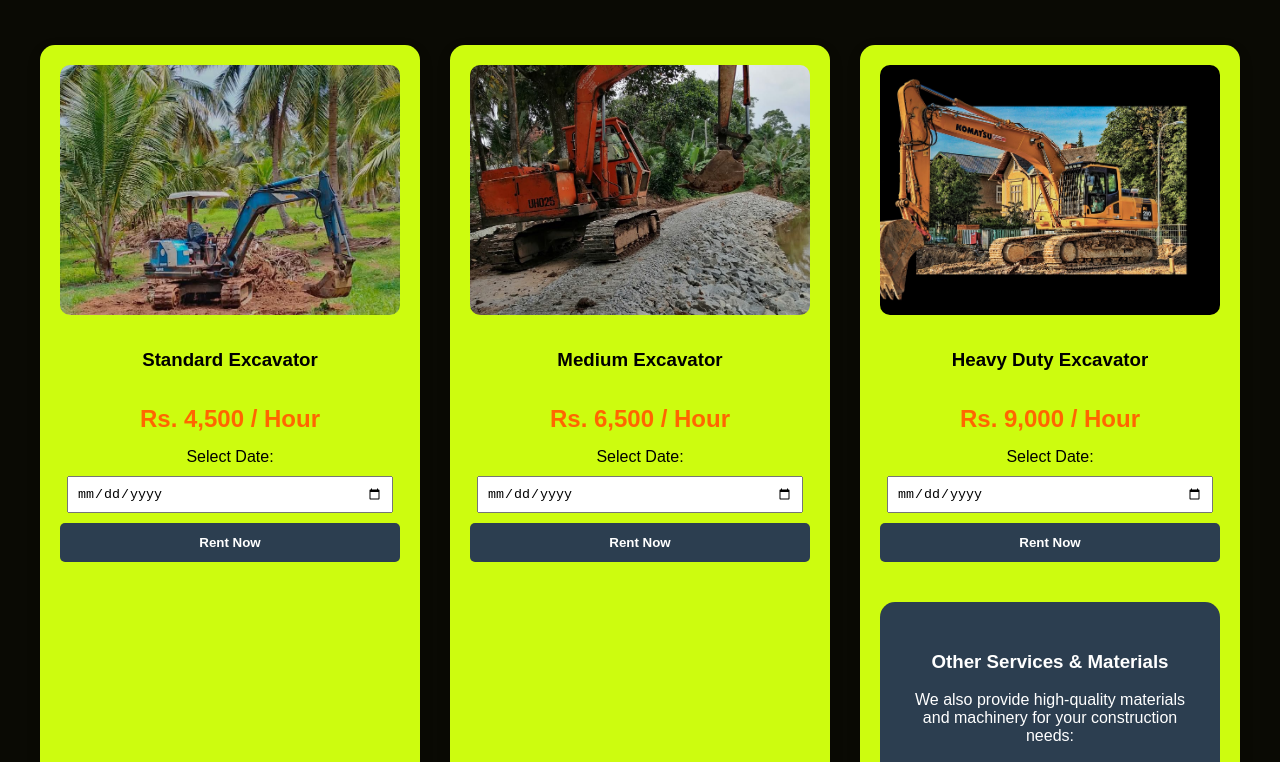
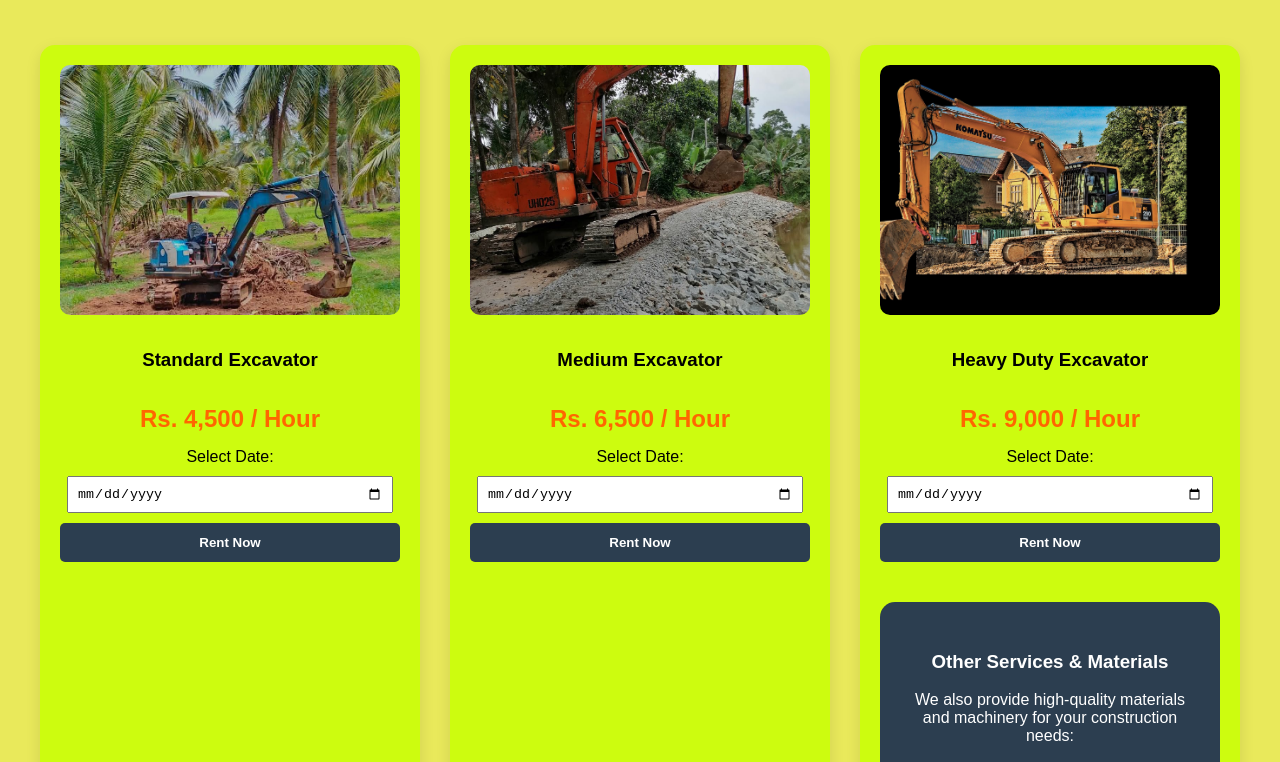
Before and after one commit to kanjineemaleesha2004-blip/Ashan-New-Construction, a plain HTML site: page about.html in a window 1280 px wide. Shown: the part 253-1015 px from the top of the page. Drawn offline with Linux system fonts and the light colour scheme.

Commit message:
Add files via upload

```diff
--- a/style.css
+++ b/style.css
@@ -334,7 +334,7 @@ header {
 /* About page background */
 .excavator-services {
     padding: 60px 20px;
-    background-color: #0a0a04; /* Soft light background color */
+    background-color: #e9e95b; /* Soft light background color */
     text-align: center;
 }
 
```
